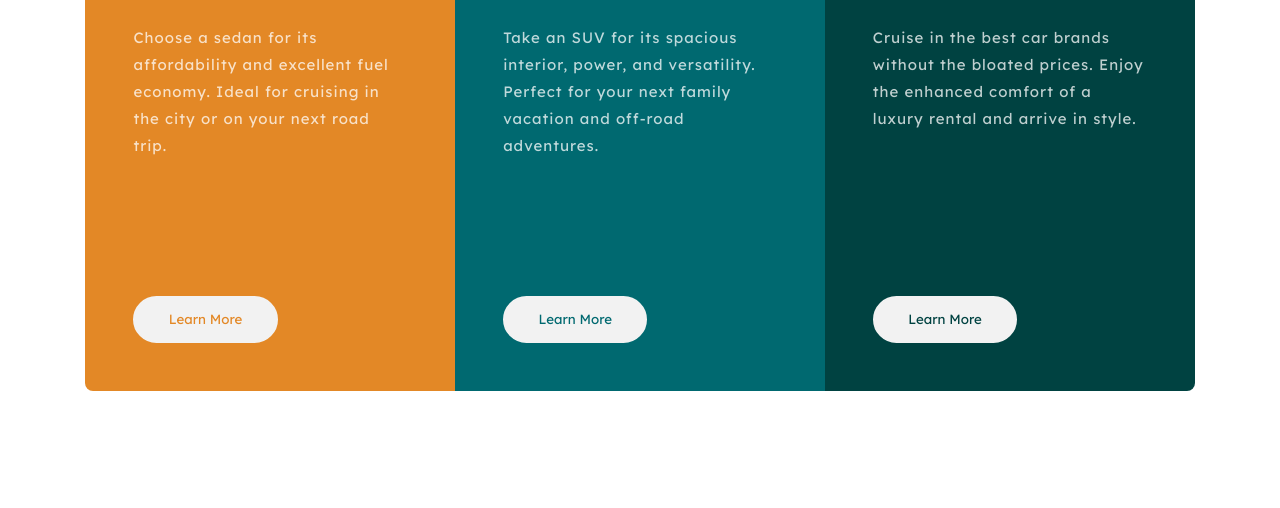
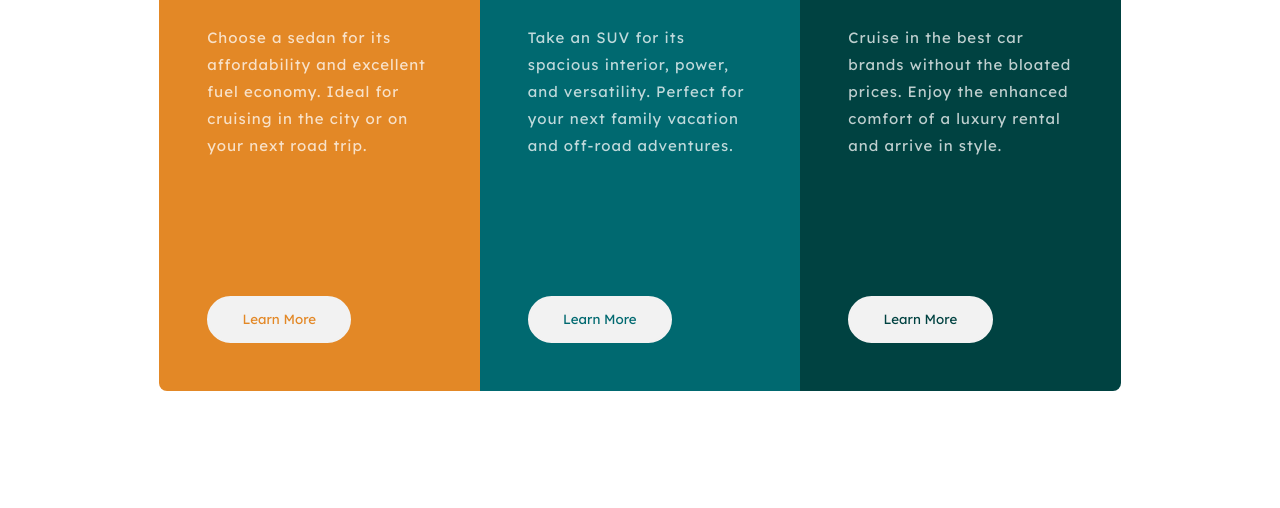
Before and after one commit to OElmraghy/3-column-preview-card-component, a plain HTML site: page index.html in a window 1280 px wide. Shown: the part 292-800 px from the top of the page. Drawn offline with Linux system fonts and the light colour scheme.

Commit message:
Changing item's width

```diff
--- a/css/master.css
+++ b/css/master.css
@@ -22,9 +22,10 @@ body {
 
 main {
   min-height: 100vh;
-  display: flex;
-  align-items: center;
-  justify-content: center;
+  display: grid;
+  place-content: center;
+  max-width: 1000px;
+  margin: 0 auto;
   background-color: var(--transparent-white);
 }
 
```
